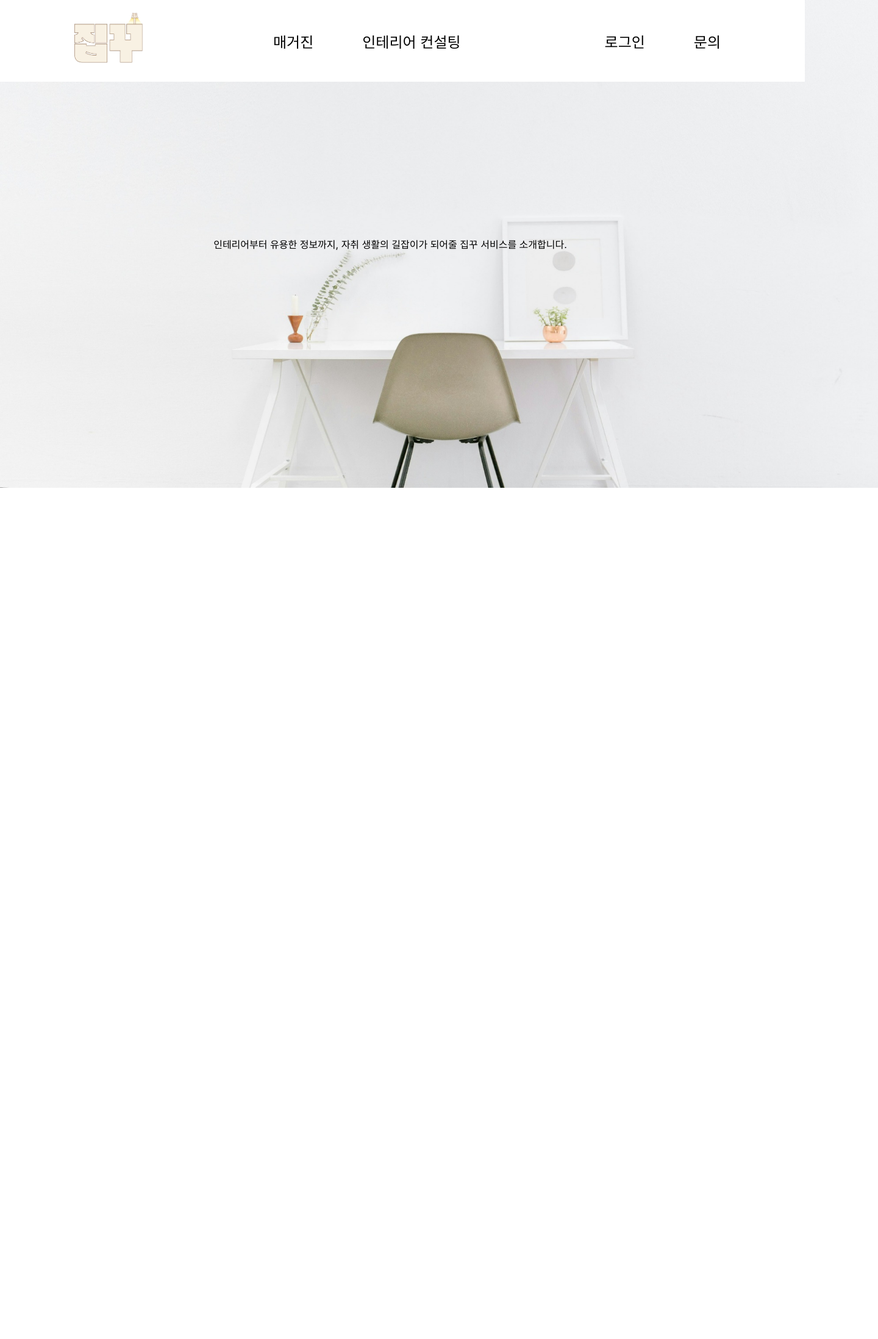
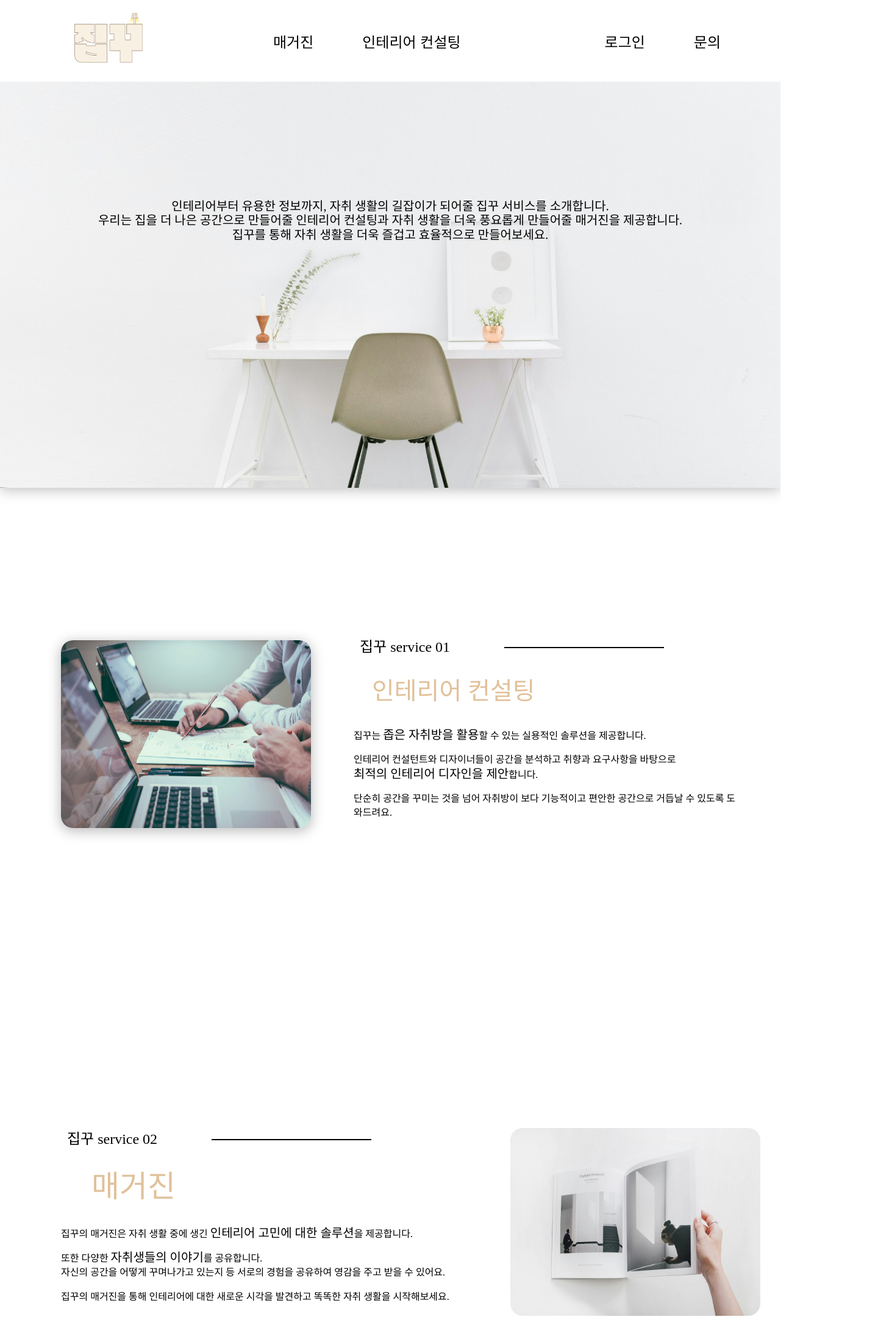
Before and after one commit to house-making-node/FRONT, a React (Create React App) app: page / in a window 1280 px wide. Shown: the top 2196 px of the page at 61% size, 1440 px wide, since content can reach past the window. Before the commit the page ends 804 px from the top, so only its background shows below. Built offline with nearby package versions, Linux system fonts and the light colour scheme.

Commit message:
main page

```diff
--- a/src/App.js
+++ b/src/App.js
@@ -1,13 +1,17 @@
 import { BrowserRouter } from "react-router-dom";
 import Navbar from "./component/header/Navbar";
-import Main from "./component/main/Mainpage";
+import Main1 from "./component/main/main1";
+import Main2 from "./component/main/main2";
+import Main3 from "./component/main/main3";
 
 function App() {
   return (
     <div>
       <BrowserRouter>
         <Navbar />
-        <Main />
+        <Main1 />
+        <Main2 />
+        <Main3 />
       </BrowserRouter>
     </div>
   );
--- a/src/component/main/Mainpage.js
+++ /dev/null
@@ -1,25 +0,0 @@
-import styled from "styled-components";
-import mainImg from "../img/main1.jpeg";
-
-const Wrapper = styled.div``;
-const Img = styled.img`
-  width: 1440px;
-  height: 800px;
-`;
-const Text = styled.span`
-  position: absolute;
-  top: 50%;
-  left: 50%;
-  transform: translate(-50%, -50%);
-`;
-export default function Main() {
-  return (
-    <Wrapper>
-      <Img src={mainImg} />
-      <Text>
-        인테리어부터 유용한 정보까지, 자취 생활의 길잡이가 되어줄 집꾸 서비스를
-        소개합니다.
-      </Text>
-    </Wrapper>
-  );
-}
--- /dev/null
+++ b/src/component/main/main1.js
@@ -0,0 +1,52 @@
+import styled from "styled-components";
+import main1Img from "../img/main1.jpeg";
+
+const Wrapper = styled.div`
+  width: 100vw;
+  position: relative;
+`;
+const Img1 = styled.img`
+  //width: 1440px;
+  width: 100%;
+  height: 800px;
+  box-shadow: 0px 4px 20px 0px rgba(0, 0, 0, 0.25);
+`;
+
+const Text = styled.span`
+  position: absolute;
+  top: 45%;
+  left: 50%;
+  transform: translate(-50%, -50%);
+  text-align: center;
+  white-space: nowrap;
+  font-family: Freesentation;
+  font-size: 20px;
+  font-weight: 260;
+  line-height: 23.38px;
+`;
+const Bold = styled.span`
+  font-family: Freesentation;
+  font-size: 20px;
+  font-weight: 400;
+  line-height: 23.38px;
+  text-align: center;
+`;
+
+export default function Main1() {
+  return (
+    <Wrapper>
+      <Img1 src={main1Img} />
+      <Text>
+        <div>
+          인테리어부터 유용한 정보까지, 자취 생활의 길잡이가 되어줄 집꾸
+          서비스를 소개합니다.
+        </div>
+        <div>
+          우리는 집을 더 나은 공간으로 만들어줄 <Bold>인테리어 컨설팅</Bold>과
+          자취 생활을 더욱 풍요롭게 만들어줄 <Bold>매거진</Bold>을 제공합니다.
+        </div>
+        <div>집꾸를 통해 자취 생활을 더욱 즐겁고 효율적으로 만들어보세요.</div>
+      </Text>
+    </Wrapper>
+  );
+}
--- /dev/null
+++ b/src/component/main/main2.js
@@ -0,0 +1,116 @@
+import styled from "styled-components";
+import main2Img from "../img/main2.jpeg";
+
+/*
+const Wrapper = styled.div`
+  max-width: 100vw;
+  position: relative;
+  display: flex;
+  flex-direction: row;
+  margin: 200px 10px 200px 100px;
+  background-color: rgba(255, 255, 255, 1);
+  align-items: center;
+  overflow-x: hidden;
+  overflow-y: auto;
+`;
+*/
+const Wrapper = styled.div`
+  width: 100vw;
+  height: 100vh;
+  display: flex;
+  align-items: center;
+`;
+const Img2 = styled.img`
+  width: 100%;
+  max-width: 410px;
+  height: 308px;
+  box-shadow: 0px 4px 20px 2px rgba(0, 0, 0, 0.25);
+  border-radius: 20px;
+  margin-left: 100px;
+`;
+const Wrappertext = styled.div`
+  margin: 100px 70px 100px 70px;
+`;
+const TitleLine = styled.div`
+  display: flex;
+  align-items: row;
+`;
+
+const Title = styled.div`
+  font-family: Freesentation;
+  font-size: 24px;
+  font-weight: 400;
+  line-height: 28.06px;
+  text-align: left;
+  margin-left: 10px;
+  position: relative;
+
+  &::after {
+    content: "";
+    border: 1px solid rgba(0, 0, 0, 1);
+    width: 260px;
+    position: absolute;
+    top: 50%;
+    left: 160%;
+  }
+`;
+
+/*
+const Border = styled.div`
+  border: 1px solid rgba(0, 0, 0, 1);
+  width: 260px;
+  margin-left: 40px;
+`;
+*/
+const H2 = styled.div`
+  font-family: Freesentation;
+  font-size: 40px;
+  font-weight: 500;
+  line-height: 58.45px;
+  margin: 30px;
+  color: rgba(202, 144, 75, 0.56);
+`;
+const Text = styled.span`
+  //white-space: normal;
+  font-family: Freesentation;
+  font-weight: 260;
+  line-height: 23.38px;
+  text-align: left;
+`;
+const Bold = styled.span`
+  font-family: Freesentation;
+  font-size: 20px;
+  font-weight: 400;
+  line-height: 23.38px;
+  text-align: left;
+`;
+export default function Main2() {
+  return (
+    <Wrapper>
+      <Img2 src={main2Img} />
+      <Wrappertext>
+        <TitleLine>
+          <Title>집꾸 service 01</Title>
+        </TitleLine>
+        <H2>인테리어 컨설팅</H2>
+        <Text>
+          <p>
+            집꾸는 <Bold>좁은 자취방을 활용</Bold>할 수 있는 실용적인 솔루션을
+            제공합니다.
+          </p>
+          <div>
+            인테리어 컨설턴트와 디자이너들이 공간을 분석하고 취향과 요구사항을
+            바탕으로
+          </div>
+          <div>
+            <Bold>최적의 인테리어 디자인을 제안</Bold>합니다.
+          </div>
+          <p>
+            단순히 공간을 꾸미는 것을 넘어 자취방이 보다 기능적이고 편안한
+            공간으로 거듭날 수 있도록 도와드려요.
+          </p>
+        </Text>
+      </Wrappertext>
+    </Wrapper>
+  );
+}
--- /dev/null
+++ b/src/component/main/main3.js
@@ -0,0 +1,94 @@
+import styled from "styled-components";
+import main3Img from "../img/main3.jpeg";
+
+const Wrapper = styled.div`
+  width: 100vw;
+  height: 100vh;
+  display: flex;
+  align-items: center;
+`;
+
+const Img3 = styled.img`
+  width: 410px;
+  height: 308px;
+  border-radius: 20px;
+`;
+const Wrappertext = styled.div`
+  margin: 200px 100px;
+`;
+const TitleLine = styled.div`
+  display: flex;
+  flex-direction: row;
+`;
+
+const Title = styled.div`
+  font-family: Freesentation;
+  font-size: 24px;
+  font-weight: 400;
+  line-height: 28.06px;
+  text-align: left;
+  margin-left: 10px;
+  position: relative;
+
+  &::after {
+    content: "";
+    border: 1px solid rgba(0, 0, 0, 1);
+    width: 260px;
+    position: absolute;
+    top: 50%;
+    left: 160%;
+  }
+`;
+
+const H2 = styled.div`
+  font-family: Freesentation;
+  font-size: 50px;
+  font-weight: 500;
+  line-height: 58.45px;
+  text-align: left;
+  color: rgba(202, 144, 75, 0.56);
+  margin: 35px 35px 35px 50px;
+`;
+const Text = styled.span`
+  font-family: Freesentation;
+  font-weight: 260;
+  line-height: 23.38px;
+  text-align: left;
+`;
+const Bold = styled.span`
+  font-family: Freesentation;
+  font-size: 20px;
+  font-weight: 400;
+  line-height: 23.38px;
+  text-align: left;
+`;
+export default function Main3() {
+  return (
+    <Wrapper>
+      <Wrappertext>
+        <TitleLine>
+          <Title>집꾸 service 02</Title>
+        </TitleLine>
+        <H2>매거진</H2>
+        <Text>
+          <p>
+            집꾸의 매거진은 자취 생활 중에 생긴{" "}
+            <Bold>인테리어 고민에 대한 솔루션</Bold>을 제공합니다.
+          </p>
+          <div>
+            또한 다양한 <Bold>자취생들의 이야기</Bold>를 공유합니다.
+          </div>
+          <div>
+            자신의 공간을 어떻게 꾸며나가고 있는지 등 서로의 경험을 공유하여
+            영감을 주고 받을 수 있어요.
+          </div>
+          <p>
+            집꾸의 매거진을 통해 인테리어에 대한 새로운 시각을 발견하고 똑똑한
+            자취 생활을 시작해보세요.
+          </p>
+        </Text>
+      </Wrappertext>
+      <Img3 src={main3Img} />
+    </Wrapper>
+  );
+}
```
Also changed, not shown: src/component/img/main2.jpeg (added), src/component/img/main3.jpeg (added), src/component/inquiry/questionBoard.js (added).
